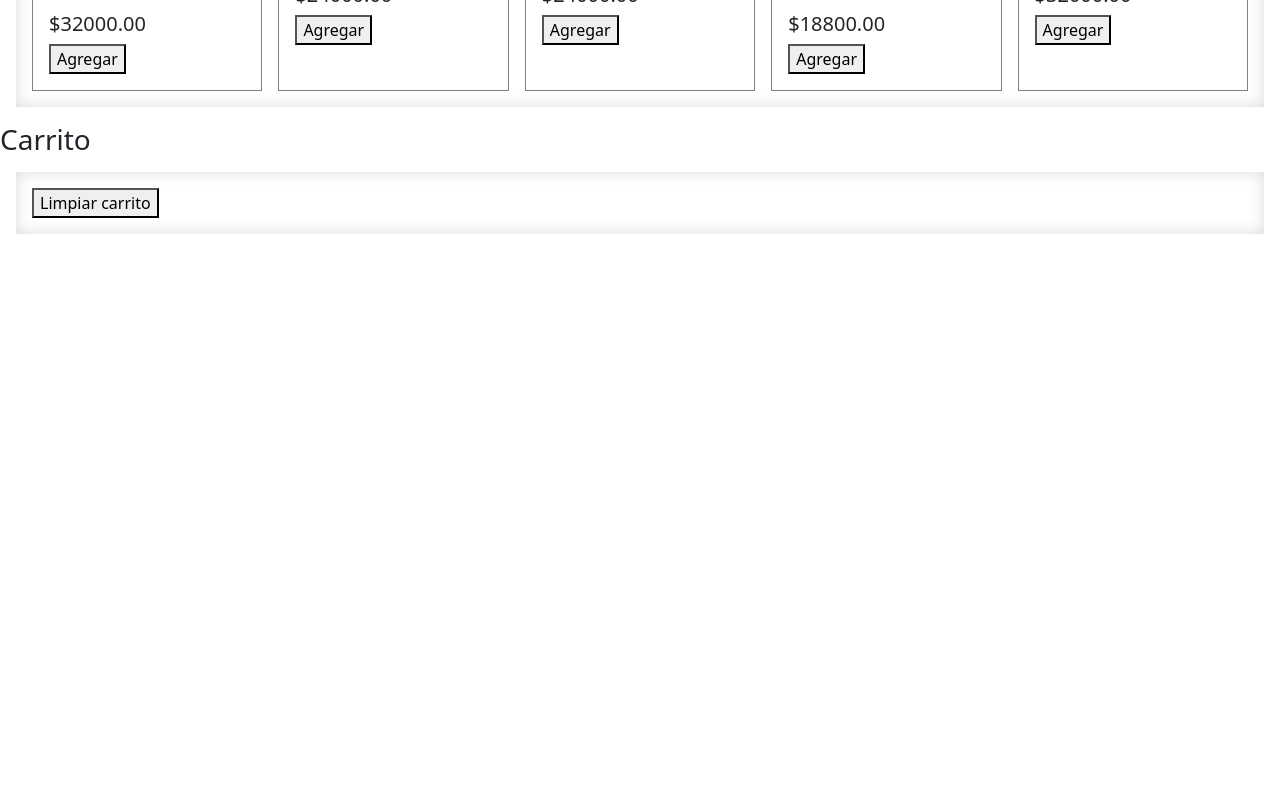
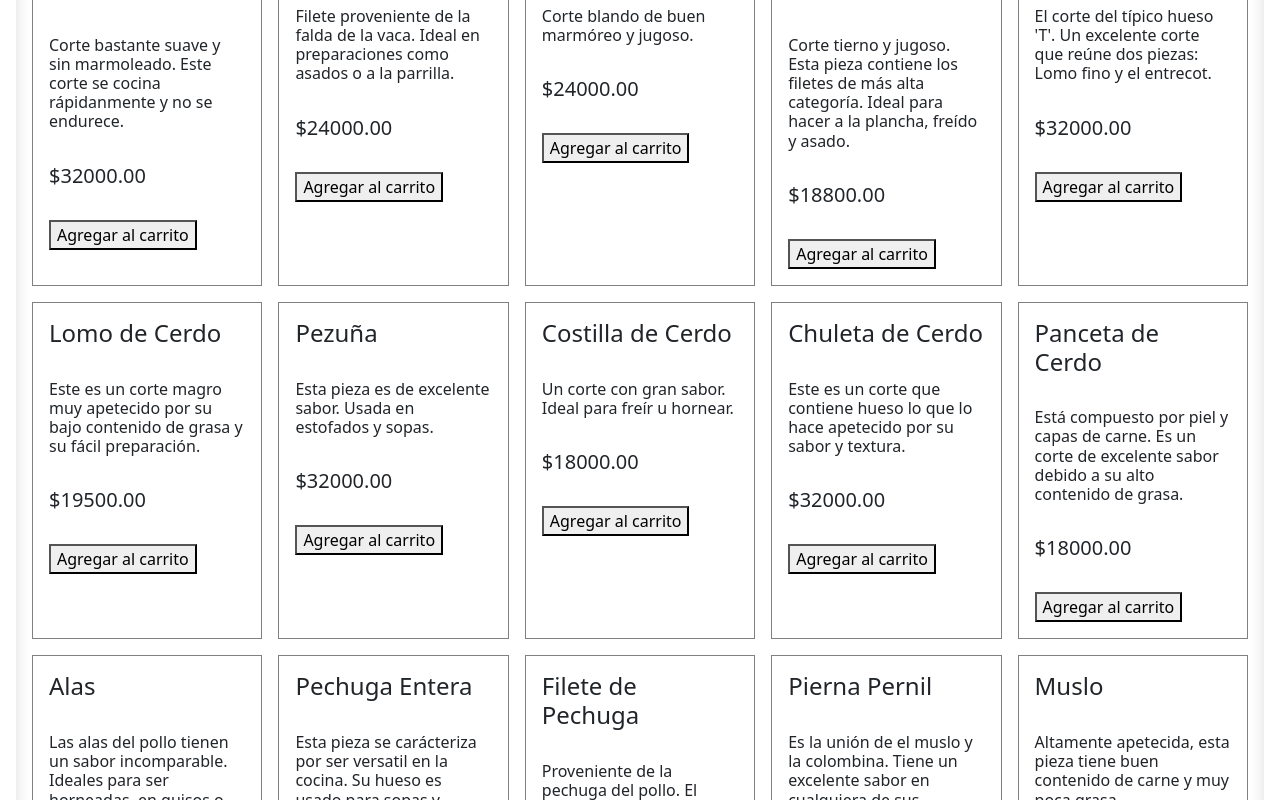
Before and after one commit to jardilam/chatasPaginaWebCiclo4, a React (Create React App) app in the folder frontend/: page / in a window 1280 px wide. Shown: the part 1100-1900 px from the top of the page. Before the commit the page ends 1350 px from the top, so only its background shows below. Built offline with nearby package versions, Linux system fonts and the light colour scheme.

Commit message:
Modificaciones al carrito de compras 17/11/21

```diff
--- a/frontend/src/App.js
+++ b/frontend/src/App.js
@@ -1,6 +1,5 @@
 import './App.css';
 import Navigation from './components/Navigation';
-import Productcards from './components/Productcards';
 import Carrusel from './components/Carrusel';
 import ShoppingCart from './components/ShoppingCart';
 
--- a/frontend/src/components/Productcards.js
+++ b/frontend/src/components/Productcards.js
@@ -1,10 +1,14 @@
 const Productcards = ({ data, addToCart }) => {
-  let { id, name, price } = data;
+  let { id, name, price, description } = data;
   return (
     <div style={{ border: "thin solid gray", padding: "1rem" }}>
       <h4>{name}</h4>
+      <br/>
+      <h6 style={{textAlign: "left"}}>{description}</h6>
+      <br/>
       <h5>${price}.00</h5>
-      <button onClick={() => addToCart(id)}>Agregar</button>
+      <br/>
+      <button onClick={() => addToCart(id)}>Agregar al carrito</button>
     </div>
   );
 };
--- a/frontend/src/reducer/shoppingReducer.js
+++ b/frontend/src/reducer/shoppingReducer.js
@@ -6,27 +6,92 @@ export const shoppingInitialState = {
     products: [{
             id: 1,
             name: "Lomo Fino de Res",
+            description:"Corte bastante suave y sin marmoleado. Este corte se cocina rápidanmente y no se endurece.",
             price: 32000
         },
         {
             id: 2,
             name: "Churrasco",
+            description:"Filete proveniente de la falda de la vaca. Ideal en preparaciones como asados o a la parrilla.",
             price: 24000
         },
         {
             id: 3,
             name: "Punta de Anca",
+            description:"Corte blando de buen marmóreo y jugoso.",
             price: 24000
         },
         {
             id: 4,
             name: "Centro de Cadera",
+            description:"Corte tierno y jugoso. Esta pieza contiene los filetes de más alta categoría. Ideal para hacer a la plancha, freído y asado.",
             price: 18800
         },
         {
             id: 5,
             name: "T-Bone",
+            description:"El corte del típico hueso 'T'. Un excelente corte que reúne dos piezas: Lomo fino y el entrecot.",
             price: 32000
+        },
+        {
+            id: 6,
+            name: "Lomo de Cerdo",
+            description:"Este es un corte magro muy apetecido por su bajo contenido de grasa y su fácil preparación.",
+            price: 19500
+        },
+        {
+            id: 7,
+            name: "Pezuña",
+            description:"Esta pieza es de excelente sabor. Usada en estofados y sopas.",
+            price: 32000
+        },
+        {
+            id: 8,
+            name: "Costilla de Cerdo",
+            description:"Un corte con gran sabor. Ideal para freír u hornear.",
+            price: 18000
+        },
+        {
+            id: 9,
+            name: "Chuleta de Cerdo",
+            description:"Este es un corte que contiene hueso lo que lo hace apetecido por su sabor y textura.",
+            price: 32000
+        },
+        {
+            id: 10,
+            name: "Panceta de Cerdo",
+            description:"Está compuesto por piel y capas de carne. Es un corte de excelente sabor debido a su alto contenido de grasa.",
+            price: 18000
+        },
+        {
+            id: 11,
+            name: "Alas",
+            description:"Las alas del pollo tienen un sabor incomparable. Ideales para ser horneadas, en guisos o freídas.",
+            price: 9000
+        },
+        {
+            id: 12,
+            name: "Pechuga Entera",
+            description:"Esta pieza se carácteriza por ser versatil en la cocina. Su hueso es usado para sopas y guisos, además su carne es ideal para desmechar o guisar.",
+            price: 13000
+        },
+        {
+            id: 13,
+            name: "Filete de Pechuga",
+            description:"Proveniente de la pechuga del pollo. El filete es un corte en donde ya viene sin hueso y abierta. Ideal para rellenar, enrollar o asar a la plancha.",
+            price: 15000
+        },
+        {
+            id: 14,
+            name: "Pierna Pernil",
+            description:"Es la unión de el muslo y la colombina. Tiene un excelente sabor en cualquiera de sus preparaciones.",
+            price: 8000
+        },
+        {
+            id: 15,
+            name: "Muslo",
+            description:"Altamente apetecida, esta pieza tiene buen contenido de carne y muy poca grasa.",
+            price: 9000
         },
     ],
     cart: []
```
Also changed, not shown: frontend/src/index.css (line endings or trailing spaces).
